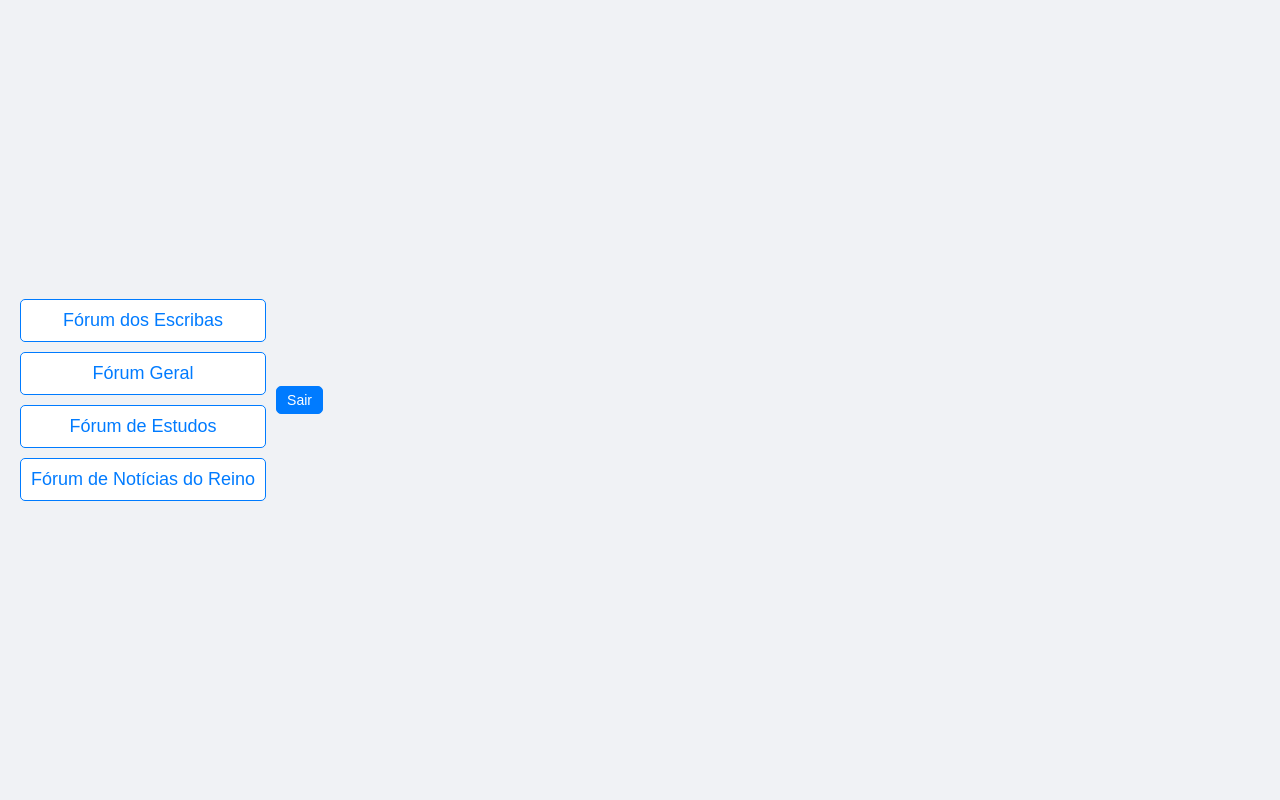
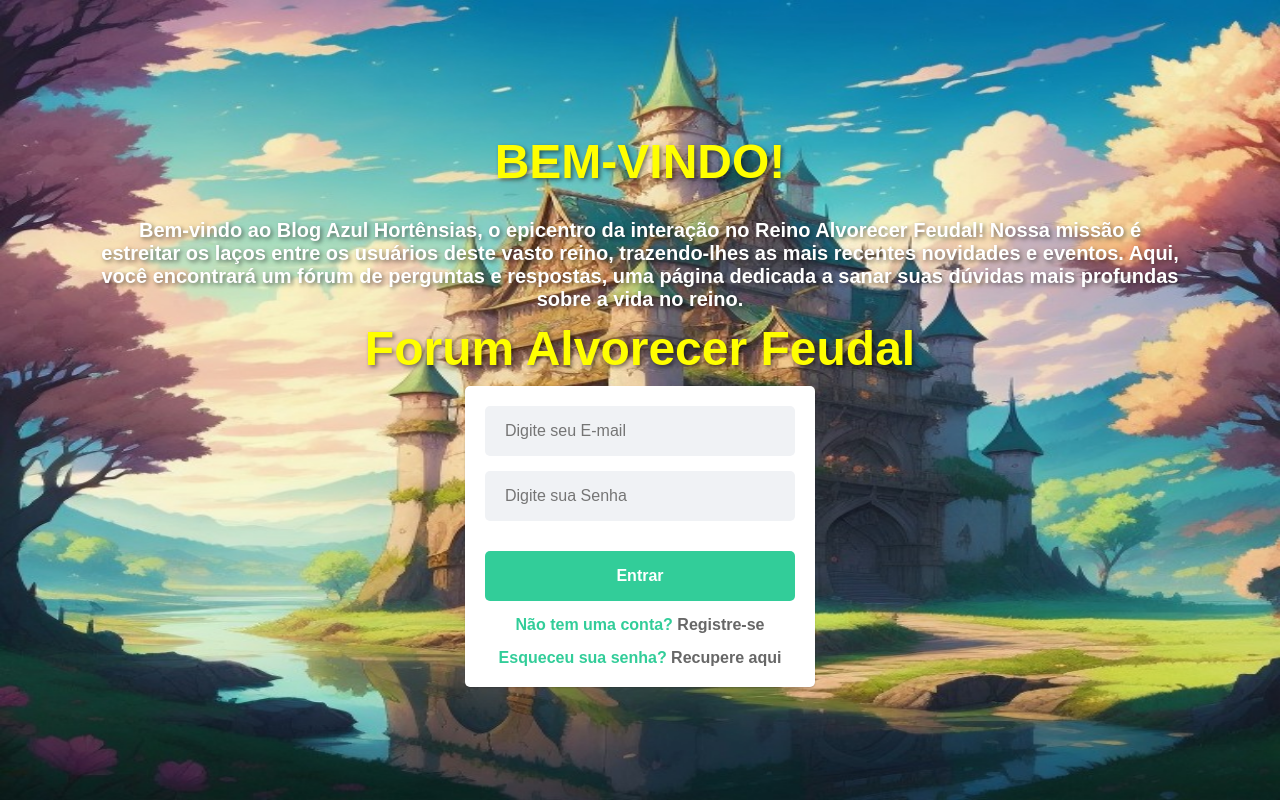
Before and after one commit to thiagolopess/DS-Blog-Azul-Hortencias-Front-End, a React (Create React App) app in the folder blog-azul/: page /forums in a window 1280 px wide. Built offline with nearby package versions, Linux system fonts and the light colour scheme.

Commit message:
Revert "Criação de telas"
This reverts commit 655295f01fa7e26d9410041012db39dd6fa80483.

```diff
--- a/blog-azul/src/pages/Forums/forums.js
+++ /dev/null
@@ -1,38 +0,0 @@
-// forums.js
-import React from "react";
-import { useNavigate } from "react-router-dom";
-import useAuth from "../../hooks/useAuth";
-import * as C from "./styles";
-
-const Forums = () => {
-  const { signout } = useAuth();
-  const navigate = useNavigate();
-
-  const handleForumClick = (forumName) => {
-    navigate(`/forums/${forumName}`);
-  };
-
-  return (
-    <C.Container>
-      <C.ForumList>
-        <C.ForumButton onClick={() => handleForumClick("dos-escribas")}>
-          Fórum dos Escribas
-        </C.ForumButton>
-        <C.ForumButton onClick={() => handleForumClick("forum-geral")}>
-          Fórum Geral
-        </C.ForumButton>
-        <C.ForumButton onClick={() => handleForumClick("forum-estudos")}>
-          Fórum de Estudos
-        </C.ForumButton>
-        <C.ForumButton onClick={() => handleForumClick("forum-noticias")}>
-          Fórum de Notícias do Reino
-        </C.ForumButton>
-      </C.ForumList>
-      <C.ExitButton onClick={() => [signout(), navigate("/")]}>
-        Sair
-      </C.ExitButton>
-    </C.Container>
-  );
-};
-
-export default Forums;
--- a/blog-azul/src/pages/Forums/styles.js
+++ /dev/null
@@ -1,47 +0,0 @@
-// styles.js
-import styled from "styled-components";
-
-export const Container = styled.div`
-  display: flex;
-  height: 100vh;
-  padding: 20px;
-  align-items: center; // Adiciona alinhamento vertical ao centro
-`;
-
-export const ForumList = styled.div`
-  display: flex;
-  flex-direction: column;
-  gap: 10px;
-`;
-
-export const ForumButton = styled.button`
-  cursor: pointer;
-  font-size: 18px;
-  color: #007bff;
-  background-color: #fff;
-  border: 1px solid #007bff;
-  padding: 10px;
-  border-radius: 5px;
-  transition: background-color 0.3s ease;
-
-  &:hover {
-    background-color: #007bff;
-    color: #fff;
-  }
-`;
-
-export const ExitButton = styled.button`
-  cursor: pointer;
-  font-size: 14px; // Ajusta o tamanho da fonte
-  color: #fff;
-  background-color: #007bff;
-  border: 1px solid #007bff;
-  padding: 5px 10px; // Ajusta o preenchimento para reduzir o tamanho
-  border-radius: 5px;
-  margin-left: 10px; // Adiciona margem à esquerda para espaçamento
-  transition: background-color 0.3s ease;
-
-  &:hover {
-    background-color: #0056b3; // Cor mais escura no hover
-  }
-`;
--- a/blog-azul/src/pages/Signin/index.js
+++ b/blog-azul/src/pages/Signin/index.js
@@ -26,7 +26,7 @@ const Signin = () => {
       return;
     }
 
-    navigate("/Forums");
+    navigate("/home");
   };
 
   return (
--- a/blog-azul/src/routes/index.js
+++ b/blog-azul/src/routes/index.js
@@ -1,11 +1,11 @@
-import React from "react";
+import { Fragment } from "react";
 import { BrowserRouter, Route, Routes } from "react-router-dom";
 import useAuth from "../hooks/useAuth";
 import Home from "../pages/Home";
 import Signin from "../pages/Signin";
 import Signup from "../pages/Signup";
 import Recovery from "../pages/Recovery";
-import Forums from "../pages/Forums/forums";
+
 const Private = ({ Item }) => {
   const { signed } = useAuth();
 
@@ -15,16 +15,15 @@ const Private = ({ Item }) => {
 const RoutesApp = () => {
   return (
     <BrowserRouter>
-      <Routes>
-        <Route path="/home" element={<Private Item={Home} />} />
-        <Route path="/signin" element={<Signin />} />
-        <Route path="/signup" element={<Signup />} />
-        <Route path="/recovery" element={<Recovery />} />
-        {/* Adicione a rota para os fóruns */}
-        <Route path="/forums/*" element={<Forums />} />
-        {/* Rota padrão - redirecione para o login se a rota não for reconhecida */}
-        <Route path="*" element={<Signin />} />
-      </Routes>
+      <Fragment>
+        <Routes>
+          <Route exact path="/home" element={<Private Item={Home} />} />
+          <Route path="/signin" element={<Signin />} />
+          <Route exact path="/signup" element={<Signup />} />
+          <Route exact path="/recovery" element={<Recovery />} />
+          <Route path="*" element={<Signin />} />
+        </Routes>
+      </Fragment>
     </BrowserRouter>
   );
 };
```
Also changed, not shown: blog-azul/src/components/Forums.js (deleted, +0 -48 lines), blog-azul/src/components/Layout.js (deleted).
